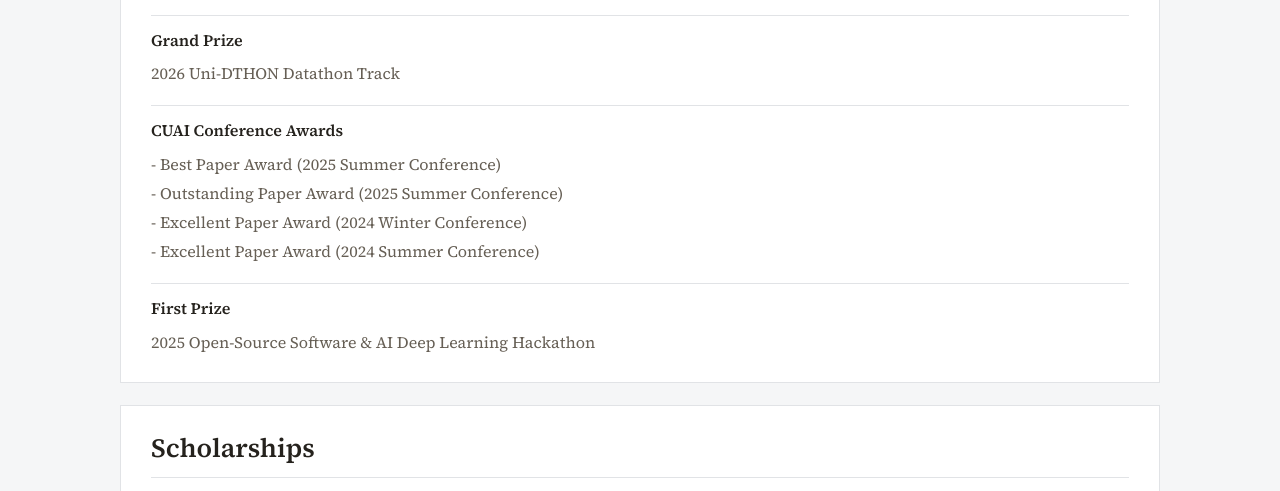
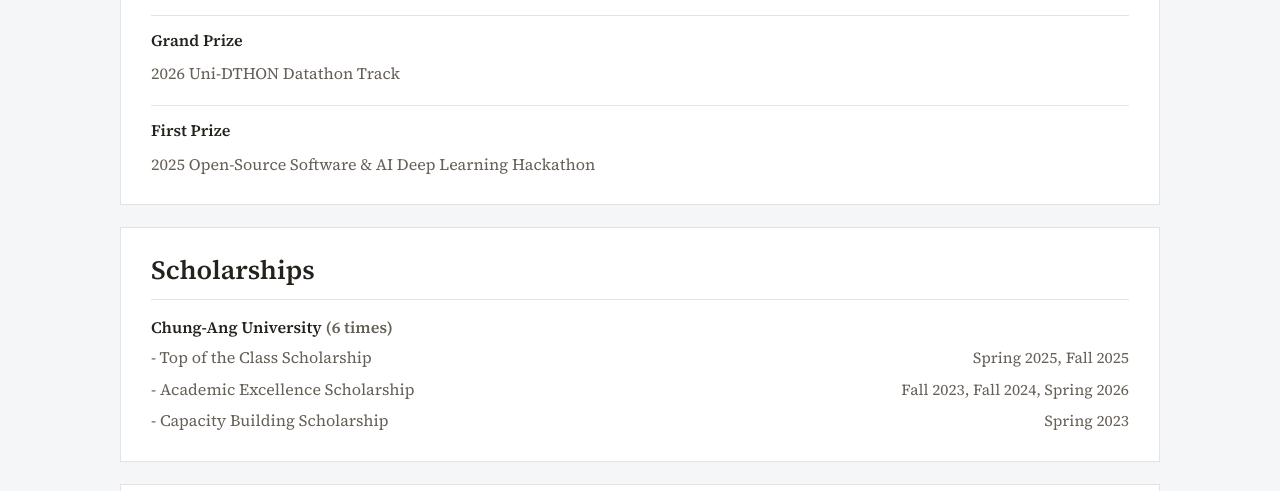
Before and after one commit to kyuanoh/kyuanoh.github.io, a plain HTML site: page index.html in a window 1280 px wide. Shown: the part 2298-2789 px from the top of the page. Drawn offline with Linux system fonts and the light colour scheme.

Commit message:
Remove CUAI conference awards from Selected Awards
Co-Authored-By: Claude Opus 5.5 <noreply@anthropic.com>

```diff
--- a/index.html
+++ b/index.html
@@ -232,15 +232,6 @@
                 <p class="dash-line">2026 Uni-DTHON Datathon Track</p>
               </article>
               <article>
-                <h3>CUAI Conference Awards</h3>
-                <div class="dash-lines">
-                  <p>- Best Paper Award (2025 Summer Conference)</p>
-                  <p>- Outstanding Paper Award (2025 Summer Conference)</p>
-                  <p>- Excellent Paper Award (2024 Winter Conference)</p>
-                  <p>- Excellent Paper Award (2024 Summer Conference)</p>
-                </div>
-              </article>
-              <article>
                 <h3>First Prize</h3>
                 <p class="dash-line">2025 Open-Source Software &amp; AI Deep Learning Hackathon</p>
               </article>
```
